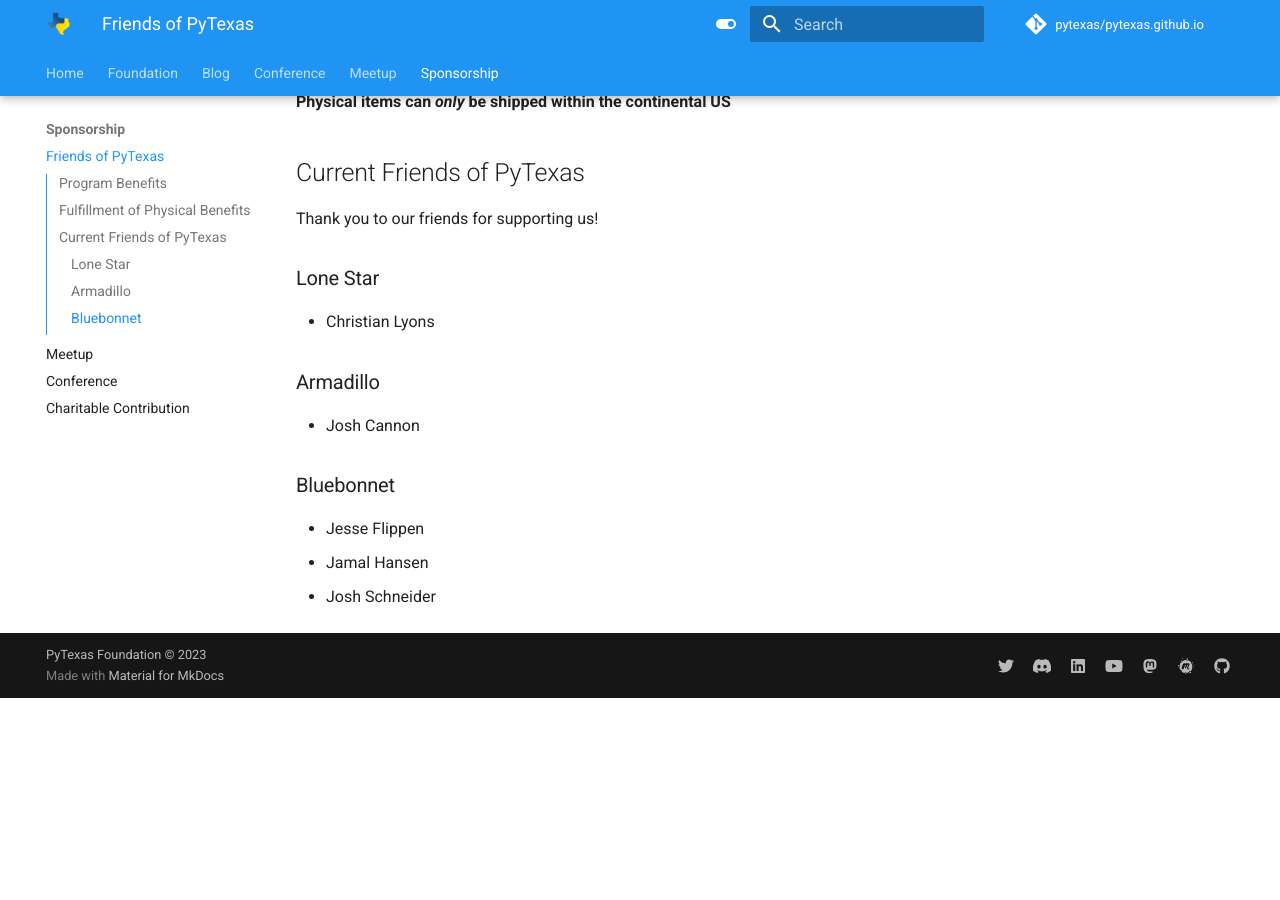
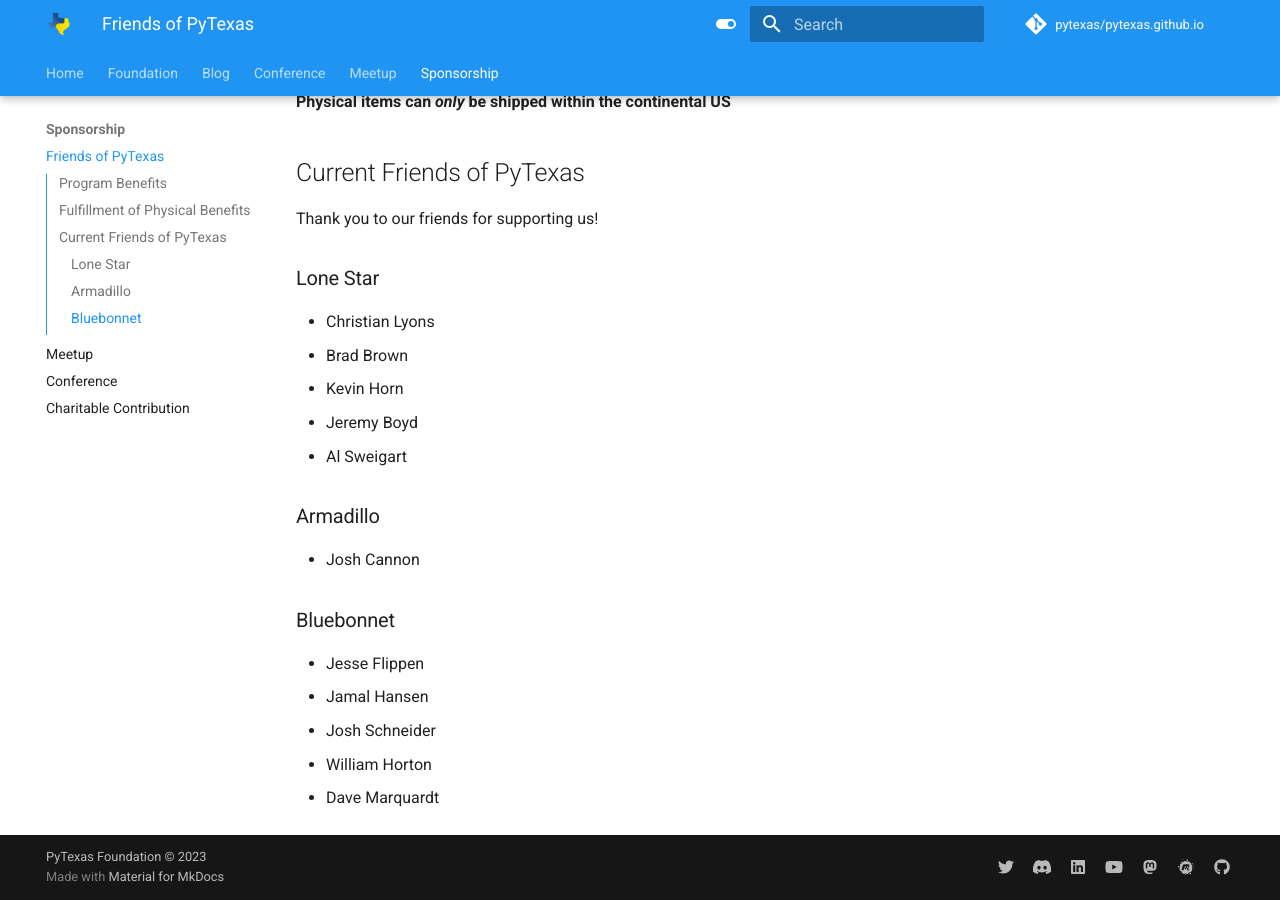
Before and after one commit to pytexas/pytexas.github.io, an MkDocs documentation site: the page built from docs/sponsorship/friends.md, in a window 1280 px wide and 900 px high, scrolled down 1334 px. Built offline with MkDocs 1.6.1 and Material for MkDocs 9.7.7, drawn with Linux system fonts in a browser that asks for light colours; comment, search, counter and statistics services are not loaded; before the commit the page ends 2032 px from its top, so only the background shows below that.

Commit message:
Update friends.md

```diff
--- a/docs/sponsorship/friends.md
+++ b/docs/sponsorship/friends.md
@@ -95,7 +95,12 @@
 
 ### Lone Star
 
+
 * Christian Lyons
+* Brad Brown
+* Kevin Horn
+* Jeremy Boyd
+* Al Sweigart
 
 ### Armadillo
 
@@ -106,3 +111,5 @@
 * Jesse Flippen
 * Jamal Hansen
 * Josh Schneider
+* William Horton
+* Dave Marquardt
```
